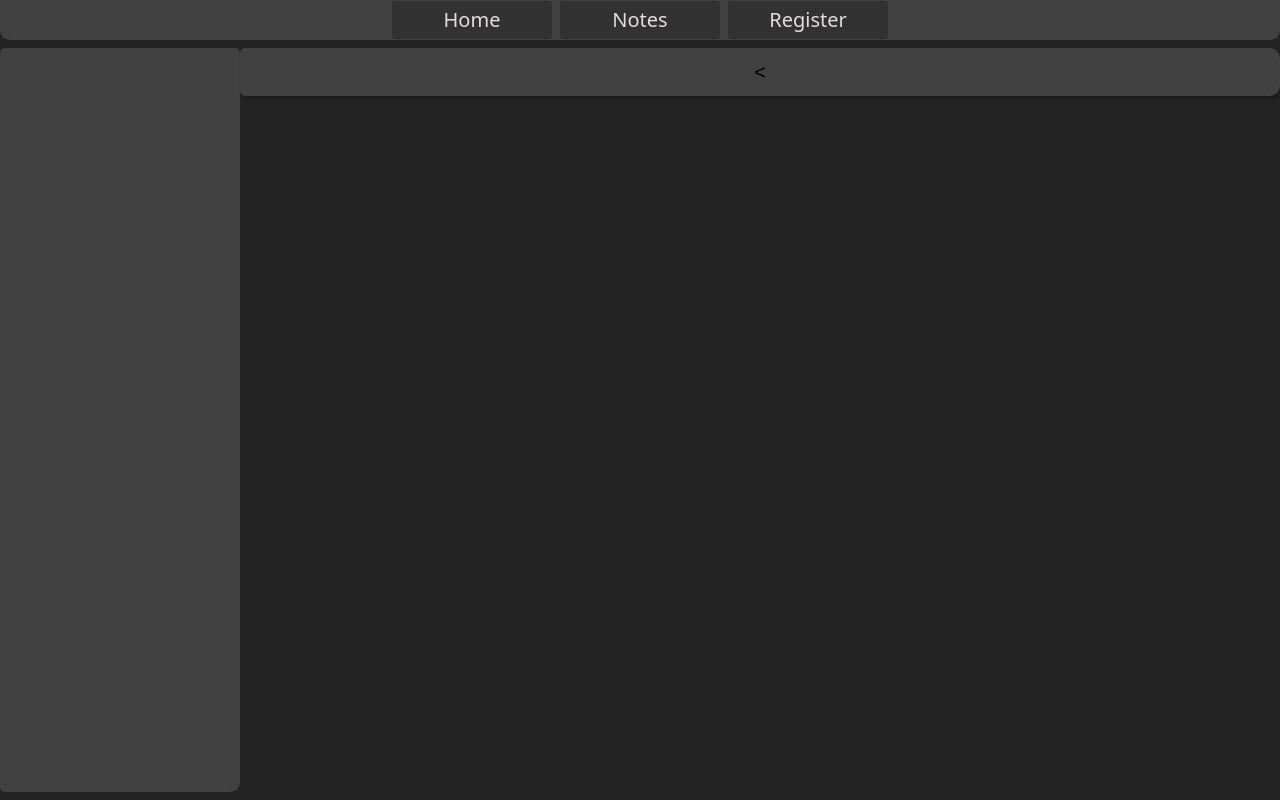
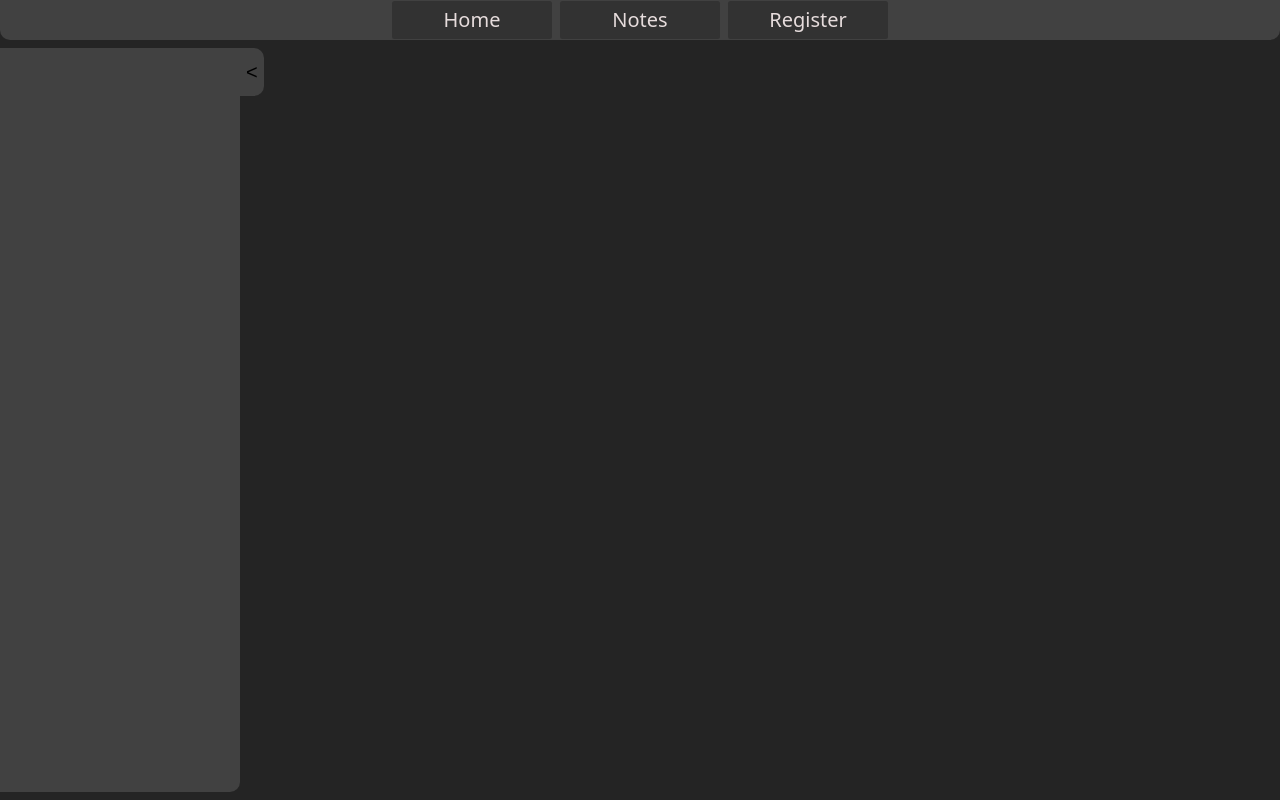
Before and after one commit to Bence7661/NoteTakerClient, a React (Vite) app: page / in a window 1280 px wide. Built offline with nearby package versions, Linux system fonts and the light colour scheme.

Commit message:
Fix `.css` rules that are too broad (aimed at div, button) inside `AnimatedButton`. Will need to do this for every other component.

```diff
--- a/src/components/AnimatedButton/AnimatedButton.css
+++ b/src/components/AnimatedButton/AnimatedButton.css
@@ -1,4 +1,4 @@
-button {
+.animatedbtn {
   border-top: 1px solid transparent;
   border-left: 1px solid transparent;
   border-bottom: none;
@@ -11,28 +11,28 @@ button {
   transition: all ease 0.1s;
 }
 
-button span {
+.animatedbtn span {
   transition: all ease 0.1s;
 }
 
-button.pressed, button:active {
+.animatedbtn.pressed, .animatedbtn:active {
   transform: translateY(2.5px);
   box-shadow: inset 3px 3px 5px rgba(0, 0, 0, 0.440);
   border-top: 1px solid var(--lightBlack);
   border-left: 1px solid var(--lightBlack);
 }
 
-button.pressed span, button:active span {
+.animatedbtn.pressed span, .animatedbtn:active span {
   display: inline-block;
   transform: translateY(-0.5px);
   text-shadow: 3px 3px 2px rgba(0, 0, 0, 0.3);
 }
 
-div, button {
+.animatedbtn-wrapper, .animatedbtn {
   border-radius: 5px;
   width: 100%;
 }
 
-.card-footer div {
+.card-footer .animatedbtn-wrapper {
   box-shadow: inset 3px 3px 5px rgba(0, 0, 0, 0.440);
 }
--- a/src/components/AnimatedButton/AnimatedButton.jsx
+++ b/src/components/AnimatedButton/AnimatedButton.jsx
@@ -16,8 +16,8 @@ function AnimatedButton({buttonText = "Button"}) {
   };
 
   return (
-    <div>
-      <button ref={buttonRef} onMouseDown={playAnimation}>
+    <div className="animatedbtn-wrapper">
+      <button className="animatedbtn" ref={buttonRef} onMouseDown={playAnimation}>
           <span>{buttonText}</span>
       </button>
     </div>
```
